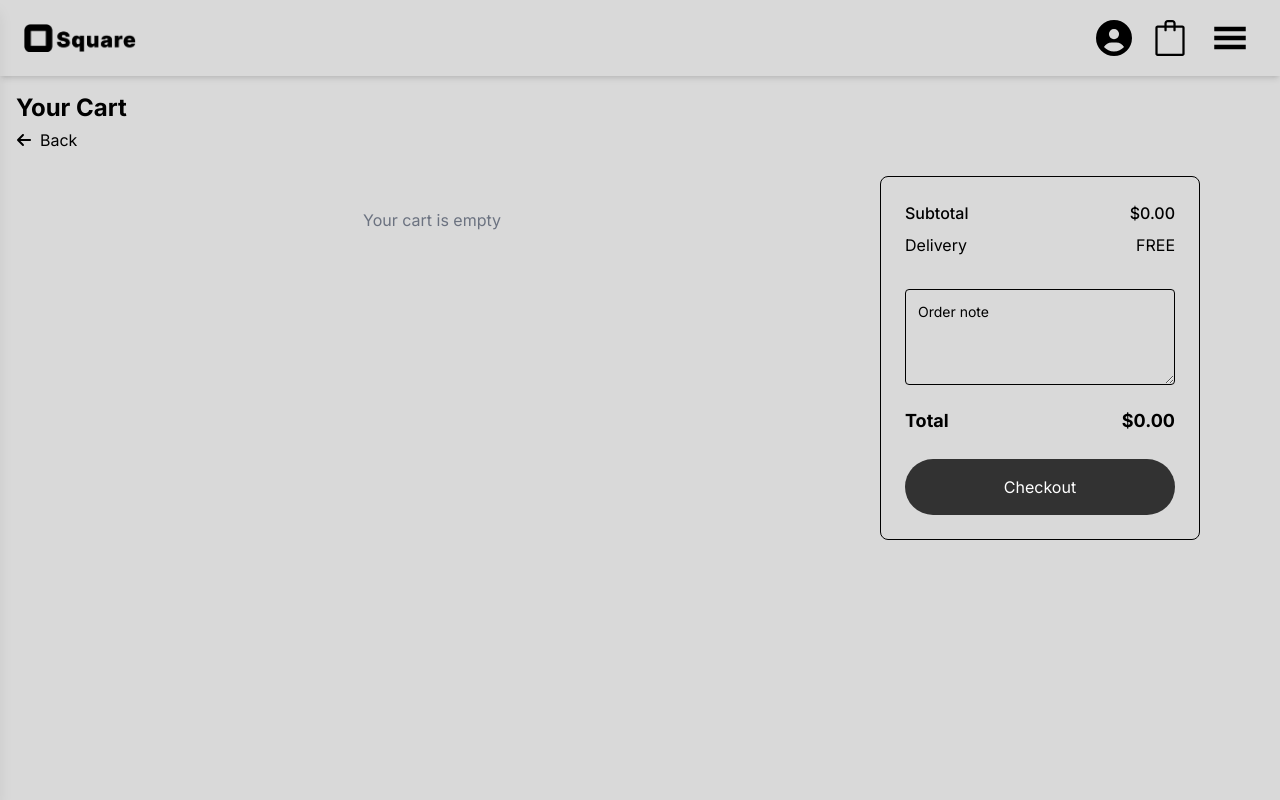
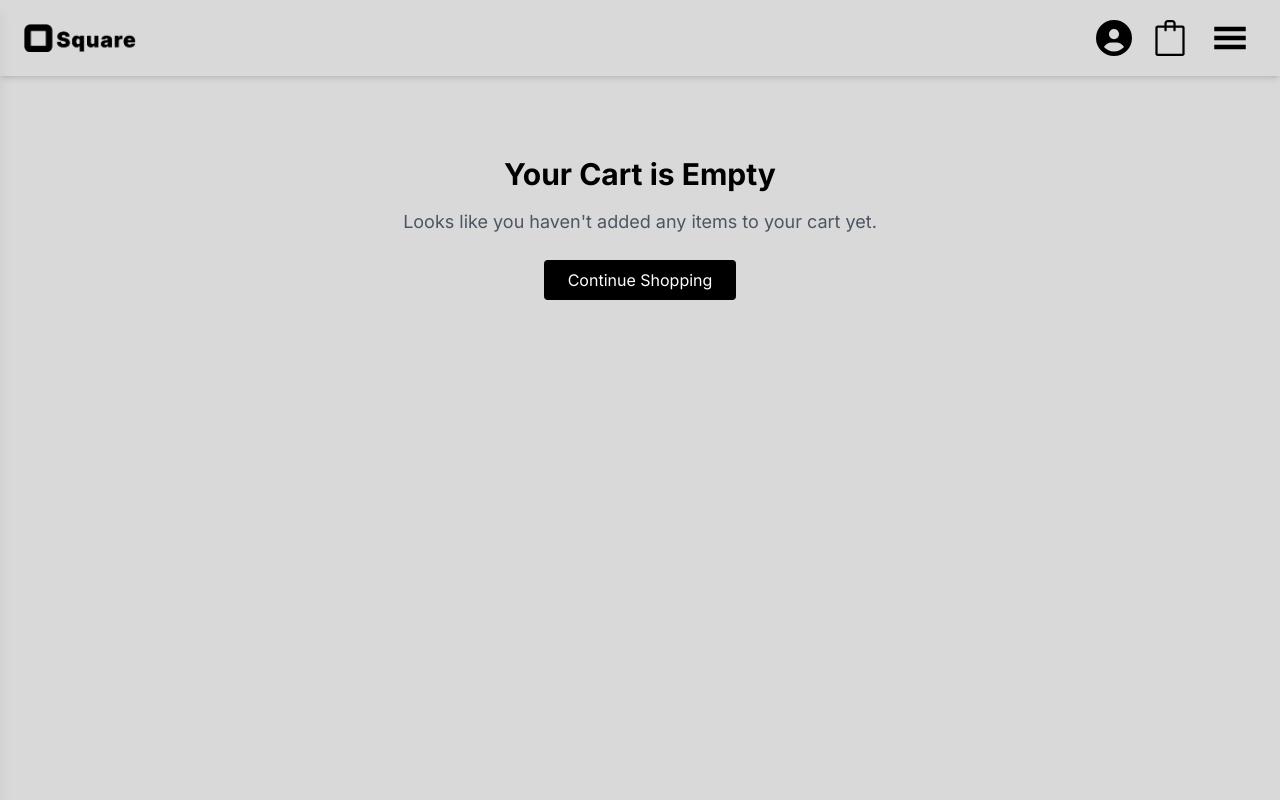
Before and after one commit to Jijinvj21/square_frontend, a React (Vite) app: page /cart in a window 1280 px wide. Shown: the top 800 px of the page. Built offline with nearby package versions, Linux system fonts and the light colour scheme.

Commit message:
changes in cart and home page

```diff
--- a/src/pages/CartPage.jsx
+++ b/src/pages/CartPage.jsx
@@ -10,7 +10,7 @@ import toast from "react-hot-toast";
 import OrderSummary from "../components/orderSummary/OrderSummary";
 import CartItem from "../components/cartItem/CartItem";
 import { useCart } from "../context/CartContext";
-import { useNavigate } from "react-router-dom";
+import { Link, useNavigate } from "react-router-dom";
 import { FaArrowLeft } from "react-icons/fa6";
 
 const imageModules = import.meta.glob("../assets/image/product/*.jpg", {
@@ -20,15 +20,15 @@ const imageMap = createImageMap(imageModules);
 
 function CartPage() {
   const navigate = useNavigate();
-
   const { refreshCartCount } = useCart();
-
   const notifyErr = (message, id) => toast.error(message, { id: id });
   const [cartItems, setCartItems] = useState([]);
   const [subtotal, setSubtotal] = useState(0);
+
   const goBack = () => {
     navigate(-1); // Go back to the previous page
   };
+
   useEffect(() => {
     getCartItemsAPI()
       .then((response) => {
@@ -86,7 +86,23 @@ function CartPage() {
 
   return (
     <div className="cart-page container mx-auto p-4 min-h-screen w-full">
-      <div className="w-full mx-auto"> {/* Added container constraint */}
+      <div className="w-full mx-auto">
+        {cartItems.length === 0 ? (
+          <div className="text-center py-16">
+            <h1 className="text-3xl font-bold mb-4">Your Cart is Empty</h1>
+            <p className="text-lg text-gray-600 mb-6">
+              Looks like you haven't added any items to your cart yet.
+            </p>
+            <Link to="/products" className="block">
+            <button
+              className="bg-black text-white px-6 py-2 rounded hover:bg-gray-800 transition-colors"
+            >
+              Continue Shopping
+            </button>
+            </Link>
+          </div>
+        ) : (
+          <>
             <h1 className="text-2xl font-bold mb-1">Your Cart</h1>
             <button
               onClick={goBack}
@@ -98,16 +114,9 @@ function CartPage() {
 
             <div className="flex flex-col lg:flex-row gap-8 w-full">
               {/* Cart Items Section */}
-          <div className="flex-1 "> {/* Added max-width */}
+              <div className="flex-1">
                 <div className="cart-items mb-8">
-              {/* Header remains the same */}
-
-              {cartItems.length === 0 ? (
-                <div className="text-center py-8 text-gray-500">
-                  Your cart is empty
-                </div>
-              ) : (
-                cartItems.map((item) => (
+                  {cartItems.map((item) => (
                     <CartItem
                       key={item.id}
                       item={item}
@@ -115,12 +124,11 @@ function CartPage() {
                       handleQuantityChange={handleQuantityChange}
                       handleRemoveItem={handleRemoveItem}
                     />
-                ))
-              )}
+                  ))}
                 </div>
               </div>
 
-          {/* Order Summary - Added responsive width */}
+              {/* Order Summary */}
               <div className="lg:w-96 w-full">
                 <OrderSummary
                   subtotal={subtotal}
@@ -129,6 +137,8 @@ function CartPage() {
                 />
               </div>
             </div>
+          </>
+        )}
       </div>
     </div>
   );
--- a/src/pages/HomePage.jsx
+++ b/src/pages/HomePage.jsx
@@ -146,14 +146,17 @@ function HomePage() {
               <p className="text-lg md:text-xl">
                 On All Speakers and Headphones
               </p>
-              <button className="bg-[#D9D9D9] px-6 py-2 text-sm md:text-base font-semibold rounded-full text-black hover:bg-white hover:text-red-500 transition-colors">
-                Shop Now
-              </button>
+
+<Link to="/products/8">
+  <button className="bg-[#D9D9D9] mt-10 px-6 py-2 text-sm md:text-base font-semibold rounded-full text-black hover:bg-white transition-colors">
+    Shop Now
+  </button>
+</Link>
             </div>
 
             {/* Bottom Left Text */}
             <p className="text- font-medium text-left">
-              Polar Turns Portable Speaker
+              Polar Turns5 Portable Speaker
             </p>
           </div>
         </div>
@@ -171,15 +174,18 @@ function HomePage() {
                 <br />
                 Top Rated Headphones
               </h2>
-              <p className="text-lg md:text-xl">Explore Limited Time Offers </p>
-              <button className="bg-[#D9D9D9] px-6 py-2 text-sm md:text-base font-semibold rounded-full text-black hover:bg-white hover:text-red-500 transition-colors">
-                Shop Now
-              </button>
+              <p className="text-lg md:text-xl ">Explore Limited Time Offers </p>
+
+<Link to="/products/11">
+  <button className="bg-[#D9D9D9] px-6 py-2 mt-10 text-sm md:text-base font-semibold rounded-full text-black hover:bg-white transition-colors">
+    Shop Now
+  </button>
+</Link>
             </div>
 
             {/* Bottom Left Text */}
             <p className="text-base font-medium text-left">
-              Polar Turns Portable Speaker
+            VOLVE Wireless Headphones
             </p>
           </div>
         </div>
```
Lines whose indentation alone changed are shown as unchanged.
